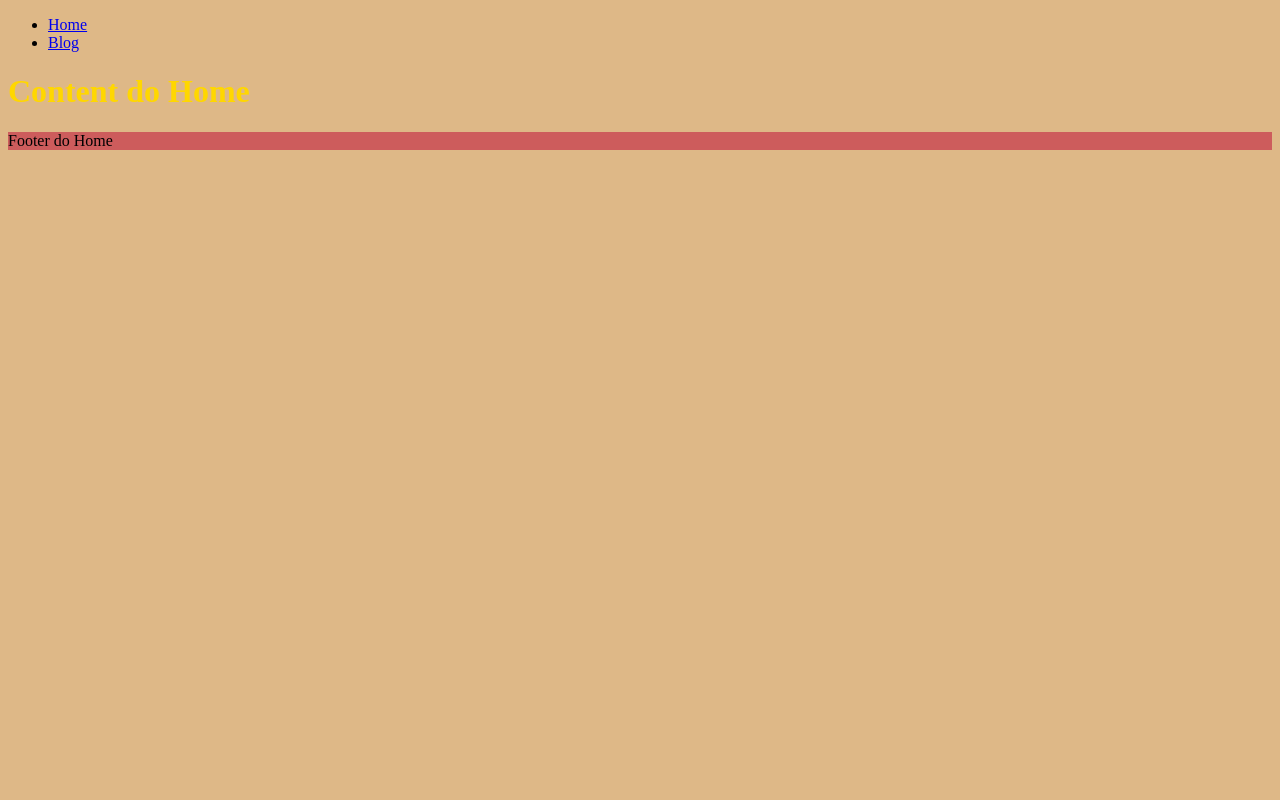
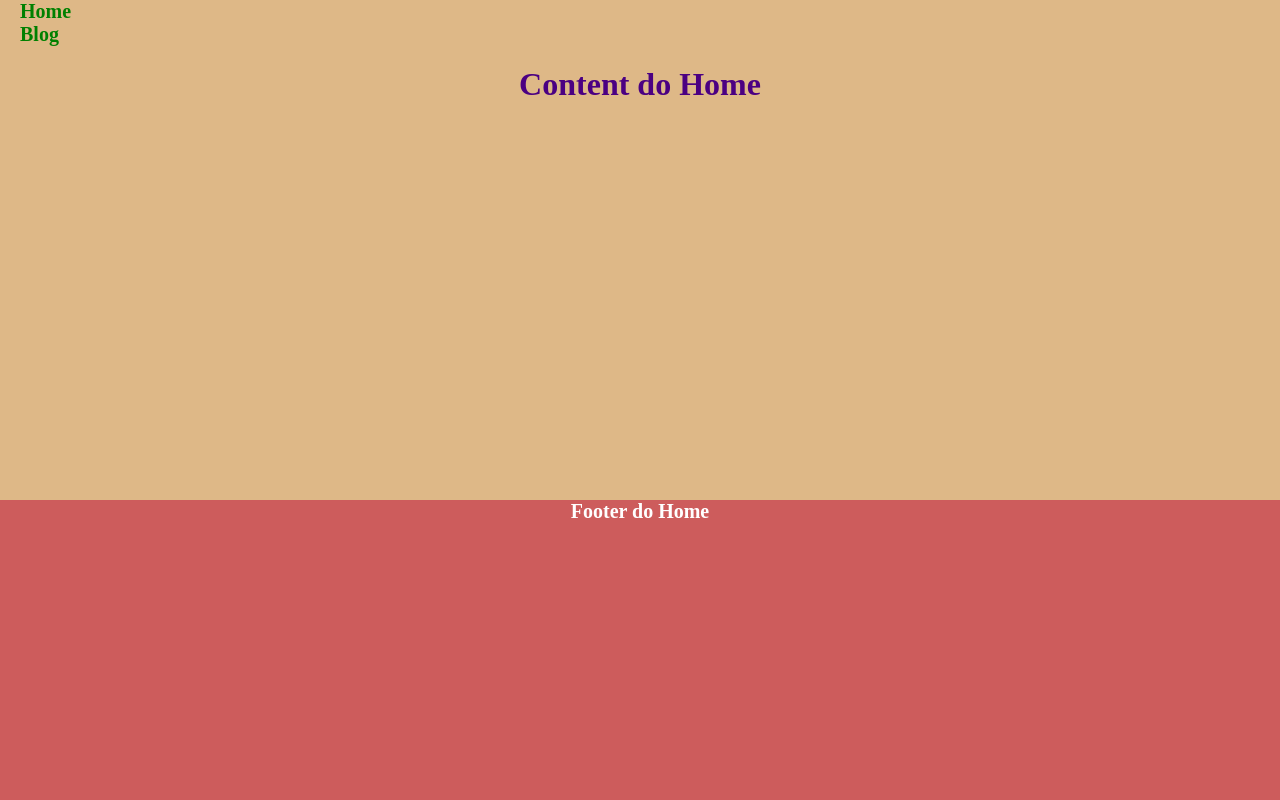
Before and after one commit to davipythonweb/landingpage-django, a Django app: page / in a window 1280 px wide. Run offline with Django 5.2, Linux system fonts and the light colour scheme.

Commit message:
Update base CSS styles to enhance layout and visual consistency, including global resets, footer adjustments, and header styling improvements.

```diff
--- a/base/static/global/css/base.css
+++ b/base/static/global/css/base.css
@@ -1,9 +1,33 @@
+* {
+    margin: 0;
+    padding: 0;
+    box-sizing: border-box;
+}
+
 body {
     background-color: burlywood;
 }
 h1 {
-    color: #ffd700;
+    text-align: center;
+    color: indigo;
+    margin-top: 20px;
+}
+a {
+    margin-left: 20px;
+    color: green;
+    text-decoration: none;
+    font-size: 20px;
+    font-weight: bold;
+
 }
 footer {
     background-color: indianred;
+    height: 300px;
+    bottom: 0;
+    position: fixed;
+    width: 100%;
+    text-align: center;
+    color: white;
+    font-size: 20px;
+    font-weight: bold;
 }
```
